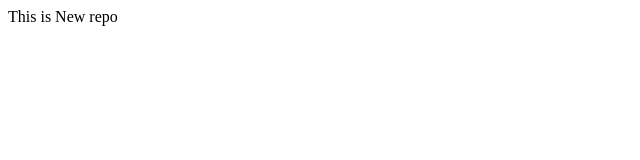
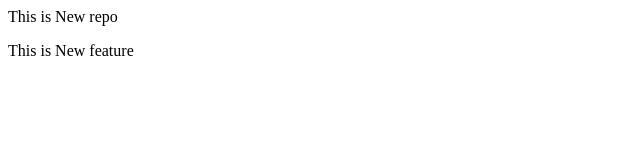
Before and after one commit to MyNameIsFerozKhan007/LocalRepoLearningAndWorking, a plain HTML site: page index.html in a window 1280 px wide. Shown: the whole page, without its empty margins (0-640 px from the left). Drawn offline with Linux system fonts and the light colour scheme.

Commit message:
add new features

```diff
--- a/index.html
+++ b/index.html
@@ -1 +1,2 @@
 <p>This is New repo</p>
+<p>This is New feature</p>
```
